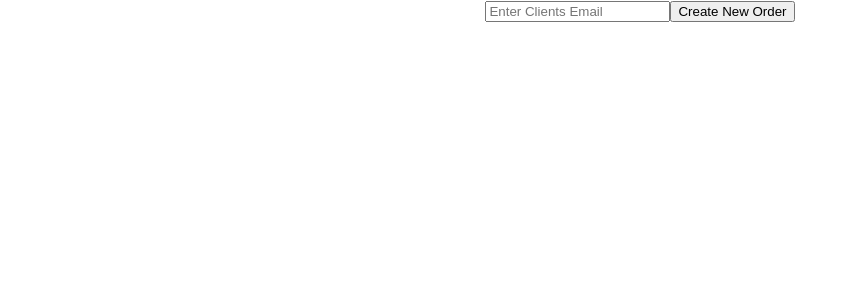
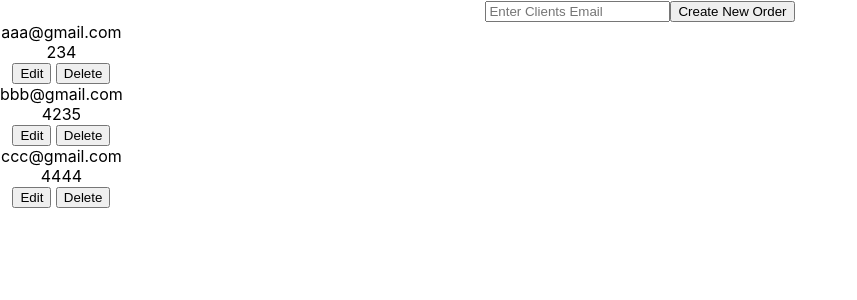
Before and after one commit to amirgal/supermarket-orders, a React (Create React App) app: page / in a window 1280 px wide. Shown: the top 300 px of the page, without its empty margins (0-857 px from the left). Built offline with nearby package versions, Linux system fonts and the light colour scheme.

Commit message:
delete order function

```diff
--- a/package.json
+++ b/package.json
@@ -6,6 +6,7 @@
     "@testing-library/jest-dom": "^5.16.1",
     "@testing-library/react": "^12.1.2",
     "@testing-library/user-event": "^13.5.0",
+    "axios": "^0.25.0",
     "react": "^17.0.2",
     "react-dom": "^17.0.2",
     "react-router-dom": "^6.2.1",
--- a/src/App.css
+++ b/src/App.css
@@ -6,3 +6,8 @@
   height: 5%;
   width: 5%;
 }
+
+.orders-block {
+  height: max-content;
+  width: max-content;
+}
--- a/src/App.js
+++ b/src/App.js
@@ -1,9 +1,35 @@
+import React, { Component, Fragment } from 'react';
 import './App.css';
 import { BrowserRouter as Router,Routes, Route } from 'react-router-dom';
 import HomePage from './pages/HomePage';
 import OrderPage from './pages/OrderPage';
+const axios = require('axios');
 
-function App() {
+
+class App extends Component {
+
+  constructor() {
+    super()
+      this.state = {
+        orders: [
+        {id:"1dadf",clientEmail:"aaa@gmail.com", totalPrice:"234"},
+        {id:"g4gf",clientEmail:"bbb@gmail.com", totalPrice:"4235"},
+        {id:"65hds",clientEmail:"ccc@gmail.com", totalPrice:"4444"}
+        ]
+    }
+  }
+
+
+  deleteOrder =  (orderId) => {
+    const orders = this.state.orders.filter(t => t.id !== orderId)
+    this.setState({orders})
+    // await axios.delete(`/transaction/${transId}/${this.state.userId}`)
+    // const userTransactions = this.state.userTransactions.filter(t => t._id !== transId)
+    // this.setState({userTransactions})
+  }
+  render() {
+
+
     return (
       <div className="App">
           {/* <img className="product-img" src={'https://media.istockphoto.com/photos/red-apple-with-leaf-isolated-on-white-background-picture-id185262648'} alt=""/> */}
@@ -17,9 +43,10 @@ function App() {
               }/>
           </Routes>
         </Router> */}
-      <HomePage/>
+        <HomePage orders={this.state.orders} deleteOrder={this.deleteOrder}/>
       </div>
     );
   }
+}
 
 export default App;
--- a/src/components/NewOrderBar.js
+++ b/src/components/NewOrderBar.js
@@ -8,7 +8,7 @@ const NewOrderBar = (props) => {
       }
 
     const submit = () => {
-        // console.log(input)  redirect to orderPage with the input
+        // console.log(input)  redirect to orderPage with empty order
     }
 
     return (
--- a/src/components/OrderItem.js
+++ b/src/components/OrderItem.js
@@ -1,9 +1,17 @@
 import React, {useState} from 'react';
 
 const OrderItem = (props) => {
-    props.royi()
+    const order = props.order
+    const deleteOrder = () => {
+        props.deleteOrder(order.id)
+    }
     return (
-        <div></div>
+        <div className='order-row'>
+            <div className='order-email'>{order.clientEmail}</div>
+            <div className='order-price'>{order.totalPrice}</div>
+            <button className='edit-order-button'>Edit</button>  {/* redirect to  order page with this order id */}
+            <button className='delete-order-button' onClick={deleteOrder}>Delete</button>
+        </div>
     )
 }
 
--- a/src/components/OrdersList.js
+++ b/src/components/OrdersList.js
@@ -1,10 +1,14 @@
 import React, {useState} from 'react';
 import OrderItem from './OrderItem';
 
-const OrdersList = (props) => {
+const OrdersList = ({orders,deleteOrder}) => {
 
     return (
-        <div><OrderItem /></div>
+        <div className='orders-block'>
+            {orders.map(o =>
+                <OrderItem key={o.id} order={o} deleteOrder={deleteOrder}/>
+            )}
+        </div>
     )
 }
 
--- a/src/pages/HomePage.js
+++ b/src/pages/HomePage.js
@@ -1,11 +1,13 @@
 import React, {useState} from 'react';
 import NewOrderBar from '../components/NewOrderBar';
+import OrdersList from '../components/OrdersList';
 
-const HomePage = (props) => {
+const HomePage = ({orders,deleteOrder}) => {
 
     return (
-        <div>
+        <div className='home-page'>
             <NewOrderBar/>
+            <OrdersList orders={orders} deleteOrder={deleteOrder}/>
         </div>
     )
 }
```
Also changed, not shown: 1 other file (tests, documents, lock files or other folders). Lines whose indentation alone changed are shown as unchanged.
